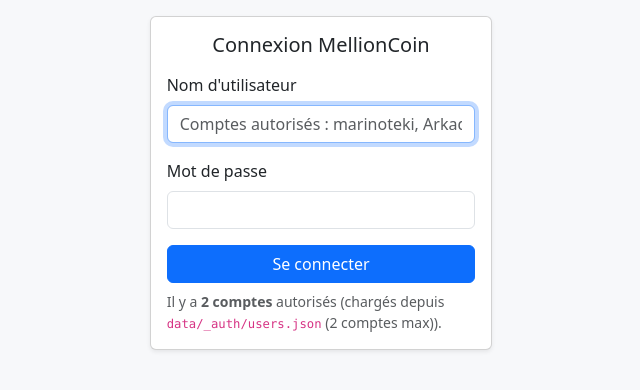
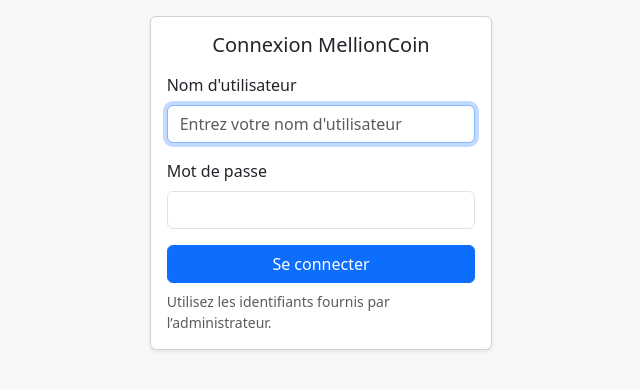
Before and after one commit to tekimarino/mellioncoin, a Flask app: page /login in a window 1280 px wide. Shown: the part 56-446 px from the top of the page, without its empty margins (319-959 px from the left). Run offline with Flask 3, Linux system fonts and the light colour scheme.

Commit message:
UI: hide login hints + ignore docx/apk

```diff
--- a/templates/login.html
+++ b/templates/login.html
@@ -10,7 +10,7 @@
           <div class="mb-3">
             <label class="form-label">Nom d'utilisateur</label>
             <input type="text" name="username" class="form-control" required autofocus
-                   placeholder="Comptes autorisés : {{ users|join(', ') }}">
+                   placeholder="Entrez votre nom d'utilisateur">
           </div>
 
           <div class="mb-3">
@@ -21,7 +21,7 @@
           <button type="submit" class="btn btn-primary w-100">Se connecter</button>
 
           <div class="form-text mt-2">
-            Il y a <b>2 comptes</b> autorisés (chargés depuis <code>data/_auth/users.json</code> (2 comptes max)).
+            Utilisez les identifiants fournis par l’administrateur.
           </div>
         </form>
       </div>
```
Also changed, not shown: 1 other file.
